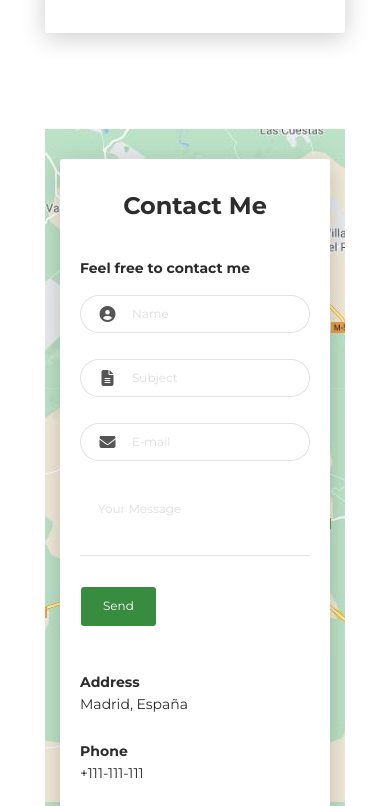
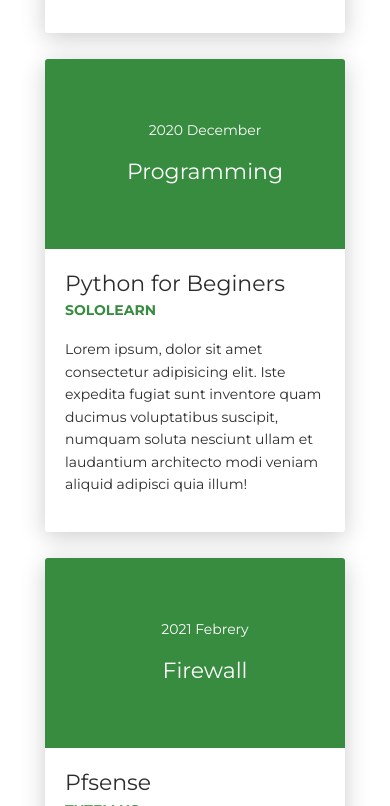
Before and after one commit to Lucho00Cuba/Portafolio, a plain HTML site: page index.html in a window 390 px wide. Shown: the part 5118-5924 px from the top of the page. Drawn offline with Linux system fonts and the light colour scheme.

Commit message:
CV restructure

```diff
--- a/index.html
+++ b/index.html
@@ -237,7 +237,7 @@
         <div class="col-md-3 bg-primary" data-aos="fade-right" data-aos-offset="50" data-aos-duration="500">
           <div class="card-body cc-education-header">
            <p> 2020   September</p>
-            <div class="h5">Docker</div>
+            <div class="h5">DevOps</div>
           </div>
         </div>
         <div class="col-md-9" data-aos="fade-left" data-aos-offset="50" data-aos-duration="500">
@@ -253,8 +253,8 @@
       <div class="row">
         <div class="col-md-3 bg-primary" data-aos="fade-right" data-aos-offset="50" data-aos-duration="500">
           <div class="card-body cc-education-header">
-            <p> 2020</p>
-            <div class="h5">Git and GitHub</div>
+            <p> 2020  October</p>
+            <div class="h5">Tools</div>
           </div>
         </div>
         <div class="col-md-9" data-aos="fade-left" data-aos-offset="50" data-aos-duration="500">
@@ -266,6 +266,41 @@
         </div>
       </div>
     </div>
+    <div class="card">
+      <div class="row">
+        <div class="col-md-3 bg-primary" data-aos="fade-right" data-aos-offset="50" data-aos-duration="500">
+          <div class="card-body cc-education-header">
+           <p> 2020   December</p>
+            <div class="h5">Programming</div>
+          </div>
+        </div>
+        <div class="col-md-9" data-aos="fade-left" data-aos-offset="50" data-aos-duration="500">
+          <div class="card-body">
+            <div class="h5">Python for Beginers</div>
+            <p class="category"><a href="https://www.sololearn.com/Certificate/1073-16999722/pdf/">SoloLearn</a></p>
+            <p>Lorem ipsum, dolor sit amet consectetur adipisicing elit. Iste expedita fugiat sunt inventore quam ducimus voluptatibus suscipit, numquam soluta nesciunt ullam et laudantium architecto modi veniam aliquid adipisci quia illum!</p>
+          </div>
+        </div>
+      </div>
+    </div>
+    <div class="card">
+      <div class="row">
+        <div class="col-md-3 bg-primary" data-aos="fade-right" data-aos-offset="50" data-aos-duration="500">
+          <div class="card-body cc-education-header">
+           <p> 2021   Febrery</p>
+            <div class="h5">Firewall</div>
+          </div>
+        </div>
+        <div class="col-md-9" data-aos="fade-left" data-aos-offset="50" data-aos-duration="500">
+          <div class="card-body">
+            <div class="h5">Pfsense</div>
+            <p class="category"><a href="https://www.tutellus.com/certificados/verificar/37c2f8e2e5c342fca001551892aacd43">Tutellus</a></p>
+            <p>Lorem ipsum, dolor sit amet consectetur adipisicing elit. Iste expedita fugiat sunt inventore quam ducimus voluptatibus suscipit, numquam soluta nesciunt ullam et laudantium architecto modi veniam aliquid adipisci quia illum!</p>
+          </div>
+        </div>
+      </div>
+    </div>
+
 <div class="section" id="contact">
   <div class="cc-contact-information" style="background-image: url('images/direccion.jpg');">
     <div class="container">
```
